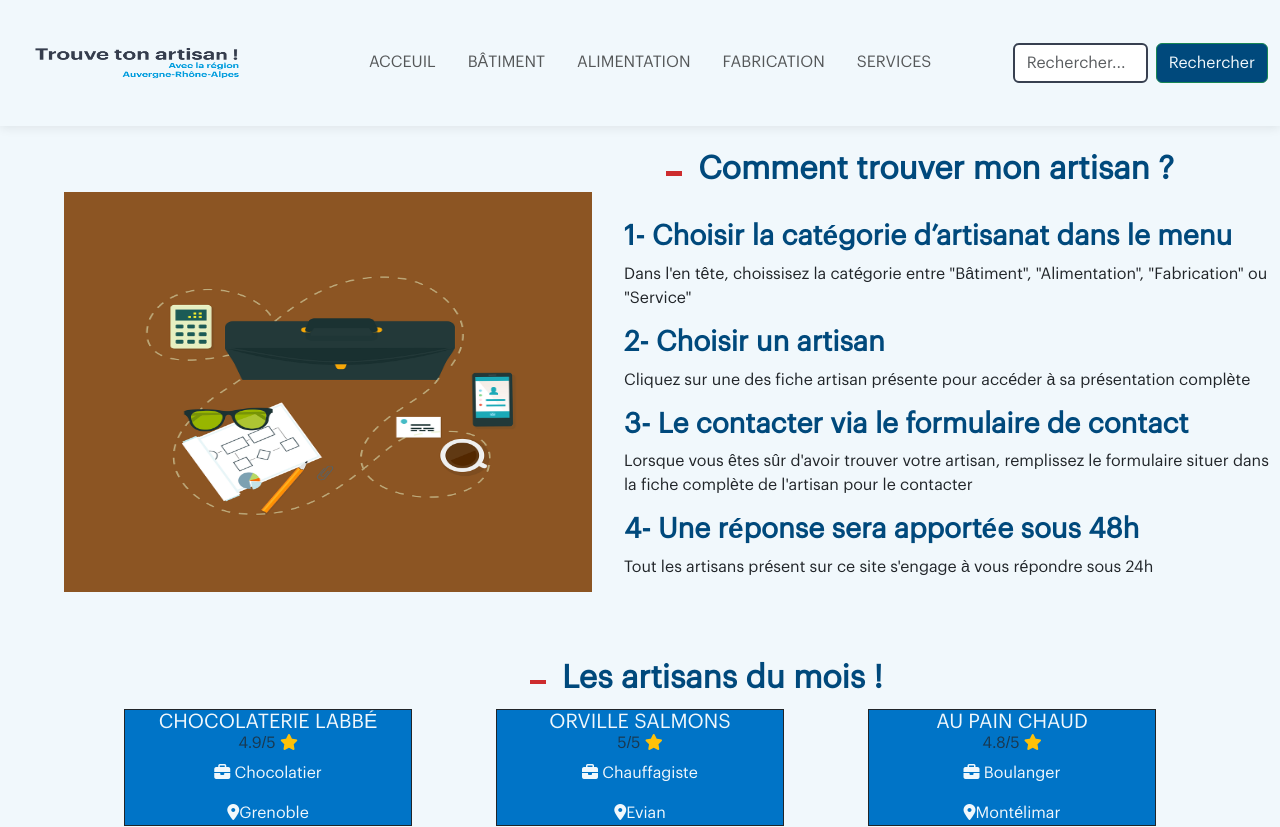
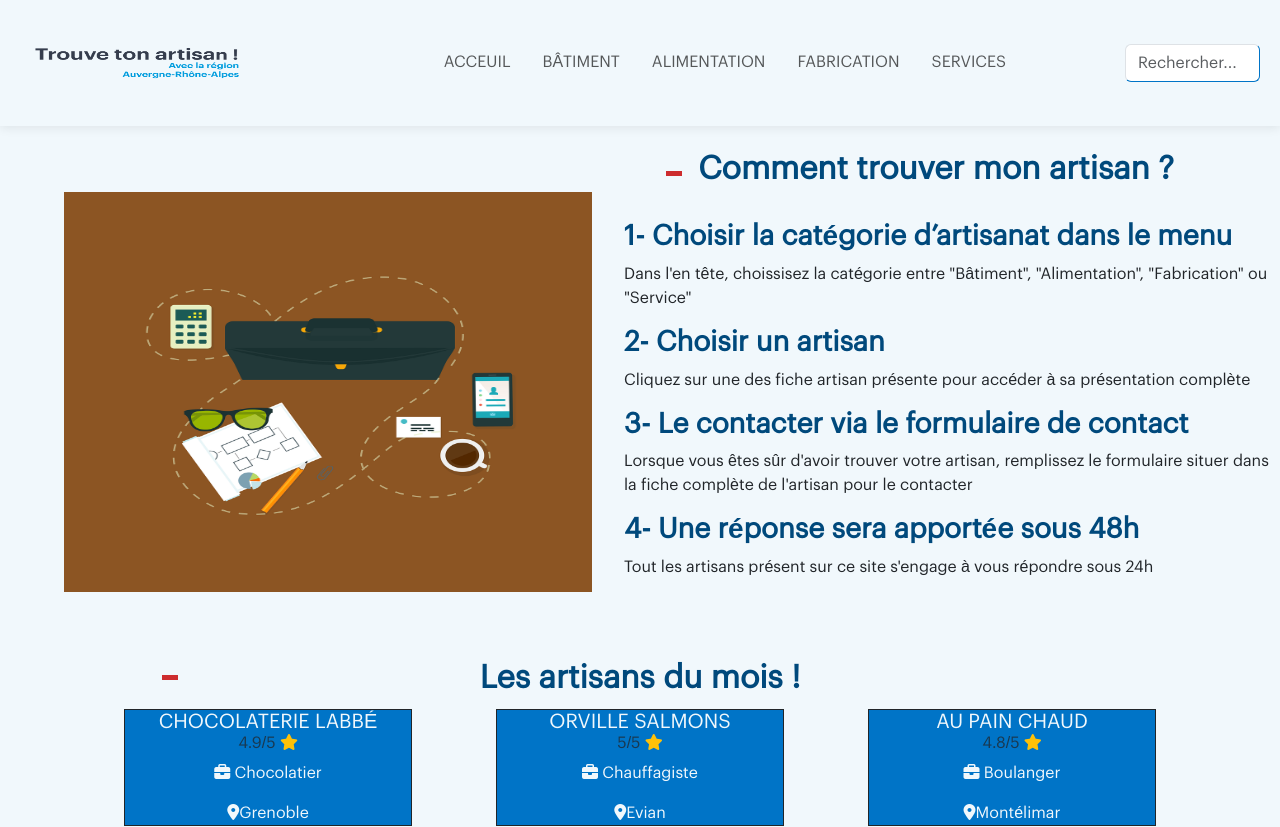
Before and after one commit to Drocinera/react-app-trouve-ton-artisan, a React (Create React App) app: page / in a window 1280 px wide. Shown: the top 827 px of the page. Built offline with nearby package versions, Linux system fonts and the light colour scheme.

Commit message:
Bouton recherche retirer pour simplification du site. Couleur barre recherche modifier. Changement des pages pour plus de réactivité

```diff
--- a/src/App.css
+++ b/src/App.css
@@ -34,10 +34,6 @@ a {
     display: flex;
     flex-direction: row;
   }
-
-  .searchButton {
-    display: none;
-  }
 }
 
 header {
@@ -55,15 +51,9 @@ input {
   max-height: 50px;
 }
 
-.searchButton {
-  max-width: 135px;
-  max-height: 50px;
-  background-color: #00497c ;
-  color: #f1f8fc;
-}
-
 .form-control {
-  border: 2px solid #384050;
+  border-right: .1rem solid #0074c7;
+  border-bottom:.1rem solid #0074c7 ;
  }
 
  form {
@@ -178,15 +168,14 @@ list-style-type: none;
 
 .artisanDuMois {
   position: relative;
-  margin-left: 30rem;
 
 }
 
 .artisanDuMois::before {
   position: absolute;
   list-style-position: inside;
-  top: 1.3rem;
-  left: -2rem;
+  top: 1.0rem;
+  left: 5rem;
   display: block;
   width: 1rem;
   height: 0.3rem;
@@ -203,6 +192,19 @@ list-style-type: none;
   flex-wrap: wrap;
   justify-content: space-around;
  }
+
+ @media screen and (max-width: 768px) {
+  .mainSectionContaineur {
+    display: flex;
+    flex-direction: column-reverse;
+  }
+
+  .container {
+    display: flex;
+    flex-direction: column;
+  }
+}
+
 
 /*Page bâtiment */
 
--- a/src/Components/Header.jsx
+++ b/src/Components/Header.jsx
@@ -102,12 +102,6 @@ const Header = () => {
                   ))}
                 </ul>
               )}
-              <button
-                className="searchButton btn btn-outline-success"
-                type="submit"
-              >
-                Rechercher
-              </button>
             </form>
           </div>
         </div>
--- a/src/Components/Home.jsx
+++ b/src/Components/Home.jsx
@@ -43,7 +43,7 @@ const Home = () => {
         <img src="..\image-home.png" alt="plan de travail par Megan Rexazin Conde" className="homeImg" />
       </div>
     </div>
-      <div className="container py-4">
+      <div className="container py-4 text-center">
         <div>
         <h2 className="artisanDuMois text-left">Les artisans du mois !</h2>
         </div>
@@ -75,8 +75,4 @@ const Home = () => {
   );
 };
 
-  /*Mettre breakpooints pour blabla afin qu'ils soit centrer en mode mobile
-  en ligne dans le header
-  en collumn pour le reste */
-
 export default Home; //Vérifiez orthographe
```
